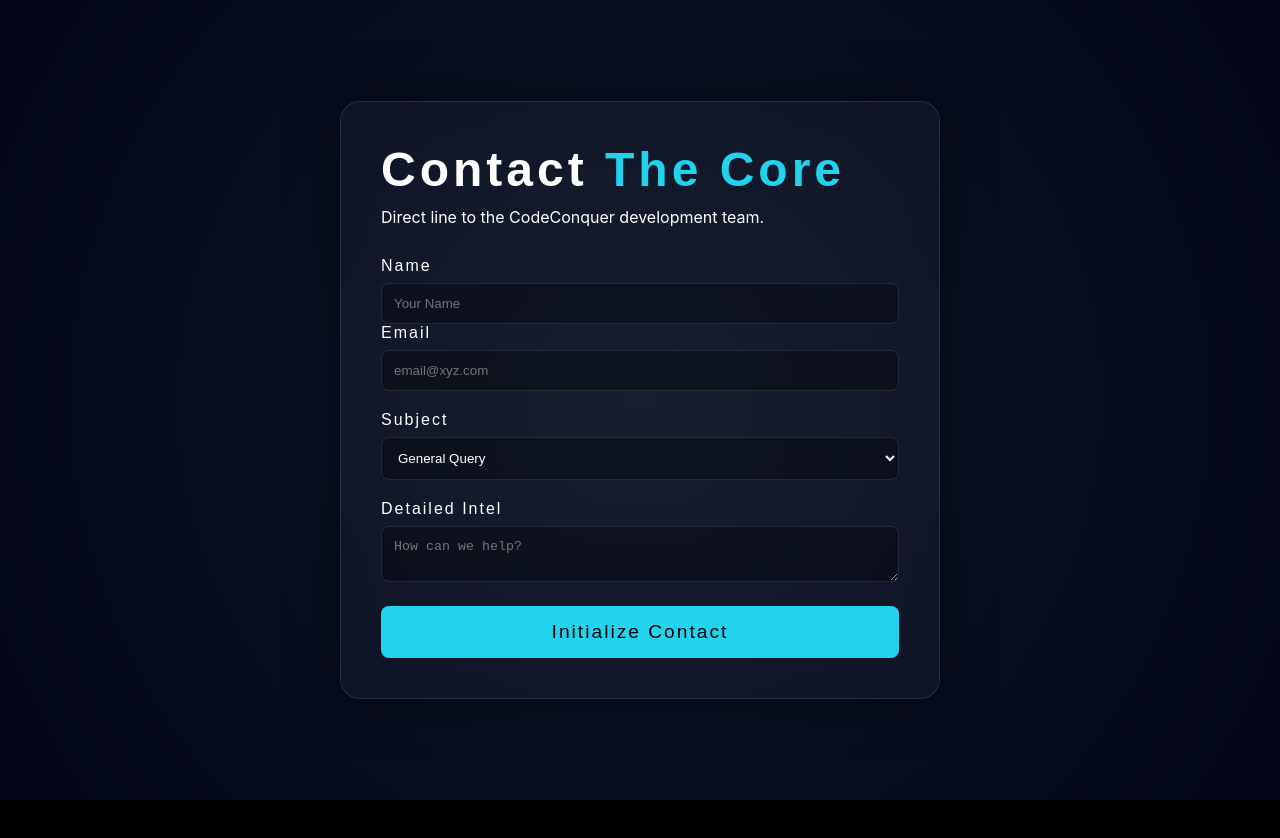
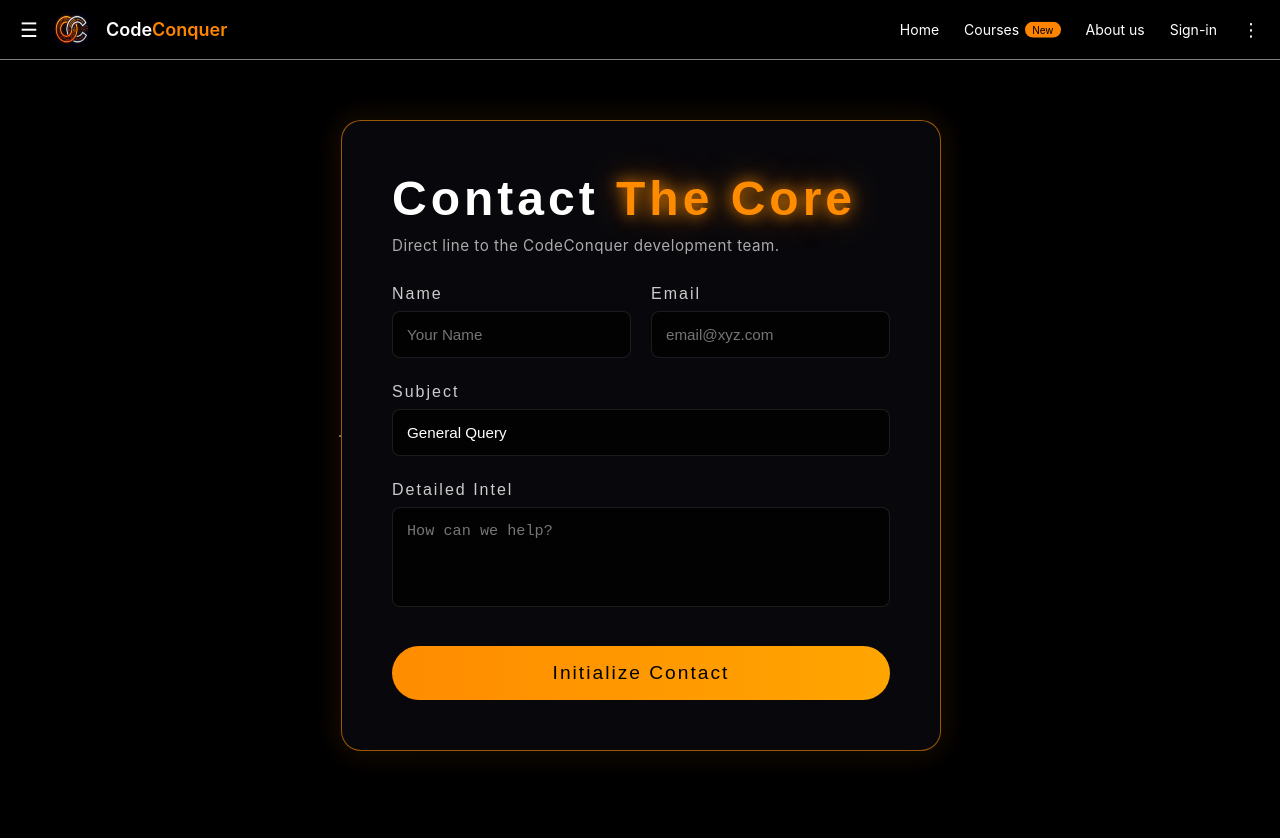
Before and after one commit to Arshh-W/concept-mastery-engine, a React app in the folder frontend/: page /contact in a window 1280 px wide. Shown: the top 838 px of the page. Before the commit the page ends 800 px from the top, so only its background shows below. Built offline with nearby package versions, Linux system fonts and the light colour scheme; the HTML template or start-up script is replaced by a standard one.

Commit message:
css fixes

```diff
--- a/frontend/src/pages/Contact.jsx
+++ b/frontend/src/pages/Contact.jsx
@@ -1,3 +1,4 @@
+import Navbar from "../components/navbar.jsx";
 import { motion } from "framer-motion";
 import "./Feedback.css";
 
@@ -8,6 +9,7 @@
       initial={{ opacity: 0, y: 20 }}
       animate={{ opacity: 1, y: 0 }}
     >
+      <Navbar/>
       <div className="form-container">
         <h1>Contact <span>The Core</span></h1>
         <p>Direct line to the CodeConquer development team.</p>
--- a/frontend/src/pages/Feedback.css
+++ b/frontend/src/pages/Feedback.css
@@ -1,37 +1,54 @@
+
 .form-page {
   min-height: 100vh;
+  background: #000;
   display: flex;
+  justify-content: center;
   align-items: center;
-  justify-content: center;
-  background: radial-gradient(circle at center, #0f172a 0%, #020617 100%);
-  padding: 100px 20px;
+  padding: 120px 20px;
 }
+
 
 .form-container {
   width: 100%;
   max-width: 600px;
-  background: rgba(255, 255, 255, 0.03);
-  padding: 40px;
+  padding: 50px;
+
+  background: rgba(10, 10, 15, 0.85);
+  backdrop-filter: blur(15px);
+
   border-radius: 20px;
-  border: 1px solid rgba(255, 255, 255, 0.1);
-  backdrop-filter: blur(15px);
-  box-shadow: 0 0 50px rgba(0, 0, 0, 0.5);
+  border: 1px solid rgba(255, 140, 0, 0.6);
+
+  box-shadow:
+    0 0 60px rgba(0, 0, 0, 0.9),
+    0 0 30px rgba(255, 140, 0, 0.2);
+
+  transition: 0.3s ease;
 }
+
 
 .form-container h1 {
   font-family: "Bebas Neue", sans-serif;
   font-size: 3rem;
   letter-spacing: 4px;
+  color: #fff;
   margin-bottom: 10px;
 }
 
-.form-container h1 span { color: var(--secondary); }
+.form-container h1 span {
+  color: #ff8c00;
+  text-shadow:
+    0 0 15px rgba(255, 140, 0, 0.9),
+    0 0 35px rgba(255, 140, 0, 0.6);
+}
+
 
 .cyber-form {
   margin-top: 30px;
   display: flex;
   flex-direction: column;
-  gap: 20px;
+  gap: 25px;
 }
 
 .input-group label {
@@ -39,77 +56,149 @@
   font-family: "Bebas Neue", sans-serif;
   letter-spacing: 2px;
   margin-bottom: 8px;
-  color: #fff;
+  color: #ccc;
 }
 
-.cyber-form input, .cyber-form textarea, .cyber-form select {
+
+.cyber-form textarea {
   width: 100%;
-  padding: 12px;
-  background: rgba(0, 0, 0, 0.3);
+  padding: 14px;
+  min-height: 100px;
+
+  background: rgba(0, 0, 0, 0.7);
   border: 1px solid rgba(255, 255, 255, 0.1);
   border-radius: 8px;
+
   color: #fff;
-  transition: 0.3s;
+  font-size: 0.95rem;
+  resize: none;
+
+  transition: 0.3s ease;
 }
 
-.cyber-form input:focus, .cyber-form textarea:focus {
-  border-color: var(--secondary);
+.cyber-form textarea:focus {
   outline: none;
-  box-shadow: 0 0 15px rgba(34, 211, 238, 0.2);
+  border-color: #ff8c00;
+  box-shadow: 0 0 15px rgba(255, 140, 0, 0.4);
 }
 
-.submit-btn {
-  background: var(--secondary);
-  color: #000;
-  border: none;
-  padding: 15px;
-  font-family: "Bebas Neue", sans-serif;
-  font-size: 1.2rem;
-  letter-spacing: 2px;
-  border-radius: 8px;
-  cursor: pointer;
-  transition: 0.3s;
-}
-
-.submit-btn:hover {
-  transform: translateY(-3px);
-  box-shadow: 0 5px 20px rgba(34, 211, 238, 0.4);
-}
 
 .star-rating {
   display: flex;
-  gap: 10px;
+  gap: 12px;
   margin-top: 10px;
 }
 
 .star-btn {
   background: transparent;
   border: none;
-  outline: none;
   cursor: pointer;
   font-size: 2.5rem;
   padding: 0;
-  transition: transform 0.2s ease, color 0.2s ease;
+  transition: 0.2s ease;
 }
 
 .star-btn:hover {
   transform: scale(1.2);
 }
 
-
 .star-btn.off {
   color: rgba(255, 255, 255, 0.2);
 }
 
 .star-btn.on {
-  color: var(--secondary);
-  text-shadow: 0 0 15px var(--secondary), 0 0 30px var(--secondary);
+  color: #ff8c00;
+  text-shadow:
+    0 0 15px rgba(255, 140, 0, 0.9),
+    0 0 30px rgba(255, 140, 0, 0.7);
 }
 
+
 .rating-text {
-  margin-top: 15px;
+  margin-top: 12px;
   font-family: "Courier New", monospace;
   font-size: 0.9rem;
-  color: var(--secondary);
+  color: #ff8c00;
   letter-spacing: 1px;
 }
+
+
+.submit-btn {
+  margin-top: 10px;
+
+  background: linear-gradient(90deg, #ff8c00, #ffa500);
+  color: #000;
+
+  border: none;
+  padding: 16px;
+
+  font-family: "Bebas Neue", sans-serif;
+  font-size: 1.2rem;
+  letter-spacing: 2px;
+
+  border-radius: 50px;
+  cursor: pointer;
+
+  transition: all 0.3s ease;
+}
+
+.submit-btn:hover {
+  transform: translateY(-4px);
+  box-shadow: 0 8px 25px rgba(255, 140, 0, 0.5);
+}
+
+.submit-btn:active {
+  transform: scale(0.98);
+}
+
+.form-container p {
+  margin-top: 8px;
+  margin-bottom: 25px;
+  color: #aaa;
+  font-size: 0.95rem;
+  letter-spacing: 0.5px;
+}
+
+.input-row {
+  display: flex;
+  gap: 20px;
+  flex-wrap: wrap;
+}
+
+.input-row .input-group {
+  flex: 1;
+  min-width: 200px;
+}
+
+.cyber-form input,
+.cyber-form select {
+  width: 100%;
+  padding: 14px;
+
+  background: rgba(0, 0, 0, 0.7);
+  border: 1px solid rgba(255, 255, 255, 0.1);
+  border-radius: 8px;
+
+  color: #fff;
+  font-size: 0.95rem;
+
+  transition: 0.3s ease;
+}
+
+.cyber-form input:focus,
+.cyber-form select:focus {
+  outline: none;
+  border-color: #ff8c00;
+  box-shadow: 0 0 15px rgba(255, 140, 0, 0.4);
+}
+
+
+.cyber-form select {
+  appearance: none;
+  cursor: pointer;
+}
+@media (max-width: 600px) {
+  .input-row {
+    flex-direction: column;
+  }
+}
--- a/frontend/src/pages/Feedback.jsx
+++ b/frontend/src/pages/Feedback.jsx
@@ -1,3 +1,4 @@
+import Navbar from "../components/navbar.jsx";
 import { useState } from "react";
 import { motion } from "framer-motion";
 import "./Feedback.css";
@@ -8,6 +9,7 @@
 
   return (
     <motion.div className="form-page" initial={{ opacity: 0 }} animate={{ opacity: 1 }}>
+      <Navbar/>
       <div className="form-container">
         <h1>Transmit <span>Feedback</span></h1>
 
```
